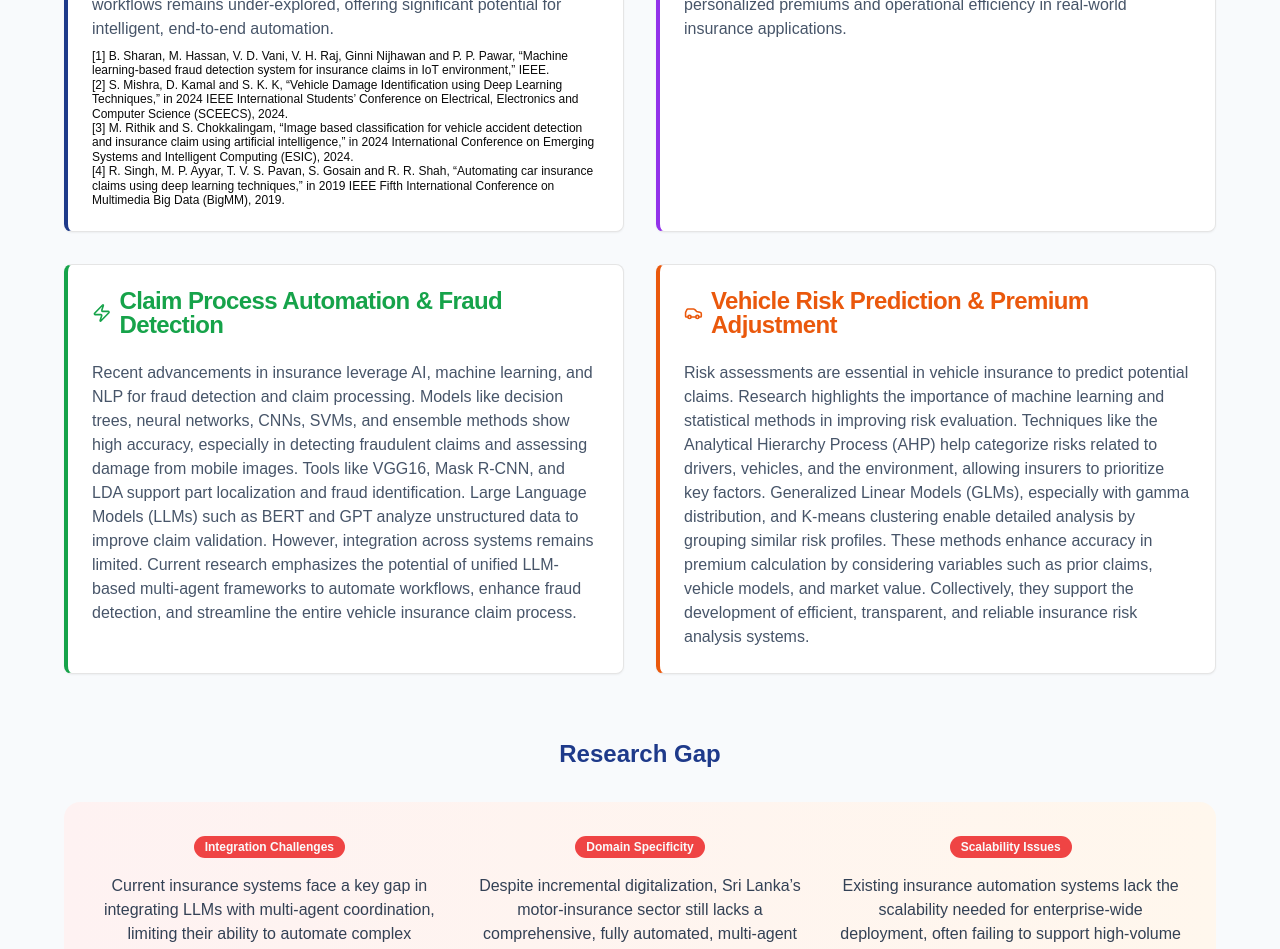
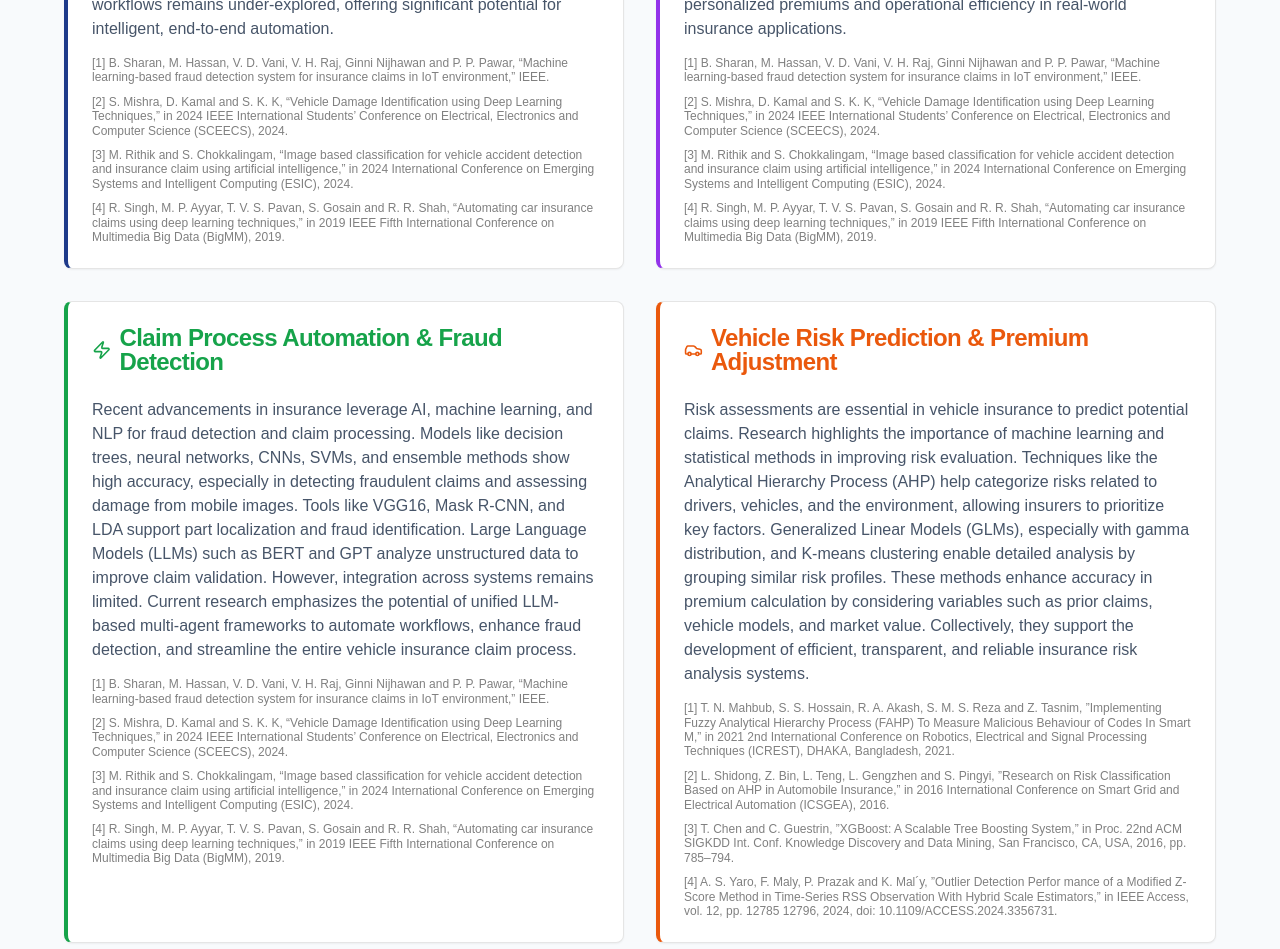
Before and after one commit to Nisal-N-Narasinghe/Research-Website, a Next.js app: page / in a window 1280 px wide. Shown: the part 1560-2509 px from the top of the page. Built offline with nearby package versions, Linux system fonts and the light colour scheme.

Commit message:
Updates literature review section

```diff
--- a/app/page.tsx
+++ b/app/page.tsx
@@ -480,23 +480,24 @@ export default function ResearchWebsite() {
                       style={{
                         fontSize: "0.75rem",
                         lineHeight: "1.2",
-                        paddingTop: "0.5rem",
-
+                        paddingTop: "15px",
+                        listStylePosition: "inside",
+                        color: "#808080",
                       }}
                     >
-                      <li>
+                      <li style={{ marginBottom: "10px" }}>
                         [1] B. Sharan, M. Hassan, V. D. Vani, V. H. Raj, Ginni
                         Nijhawan and P. P. Pawar, “Machine learning-based fraud
                         detection system for insurance claims in IoT
                         environment,” IEEE.
                       </li>
-                      <li>
+                      <li style={{ marginBottom: "10px" }}>
                         [2] S. Mishra, D. Kamal and S. K. K, “Vehicle Damage
                         Identification using Deep Learning Techniques,” in 2024
                         IEEE International Students’ Conference on Electrical,
                         Electronics and Computer Science (SCEECS), 2024.
                       </li>
-                      <li>
+                      <li style={{ marginBottom: "10px" }}>
                         [3] M. Rithik and S. Chokkalingam, “Image based
                         classification for vehicle accident detection and
                         insurance claim using artificial intelligence,” in 2024
@@ -537,6 +538,41 @@ export default function ResearchWebsite() {
                       optimizing personalized premiums and operational
                       efficiency in real-world insurance applications.
                     </p>
+                    <ul
+                      style={{
+                        fontSize: "0.75rem",
+                        lineHeight: "1.2",
+                        paddingTop: "15px",
+                        listStylePosition: "inside",
+                        color: "#808080",
+                      }}
+                    >
+                      <li style={{ marginBottom: "10px" }}>
+                        [1] B. Sharan, M. Hassan, V. D. Vani, V. H. Raj, Ginni
+                        Nijhawan and P. P. Pawar, “Machine learning-based fraud
+                        detection system for insurance claims in IoT
+                        environment,” IEEE.
+                      </li>
+                      <li style={{ marginBottom: "10px" }}>
+                        [2] S. Mishra, D. Kamal and S. K. K, “Vehicle Damage
+                        Identification using Deep Learning Techniques,” in 2024
+                        IEEE International Students’ Conference on Electrical,
+                        Electronics and Computer Science (SCEECS), 2024.
+                      </li>
+                      <li style={{ marginBottom: "10px" }}>
+                        [3] M. Rithik and S. Chokkalingam, “Image based
+                        classification for vehicle accident detection and
+                        insurance claim using artificial intelligence,” in 2024
+                        International Conference on Emerging Systems and
+                        Intelligent Computing (ESIC), 2024.
+                      </li>
+                      <li>
+                        [4] R. Singh, M. P. Ayyar, T. V. S. Pavan, S. Gosain and
+                        R. R. Shah, “Automating car insurance claims using deep
+                        learning techniques,” in 2019 IEEE Fifth International
+                        Conference on Multimedia Big Data (BigMM), 2019.
+                      </li>
+                    </ul>
                   </CardContent>
                 </Card>
 
@@ -564,6 +600,41 @@ export default function ResearchWebsite() {
                       workflows, enhance fraud detection, and streamline the
                       entire vehicle insurance claim process.
                     </p>
+                    <ul
+                      style={{
+                        fontSize: "0.75rem",
+                        lineHeight: "1.2",
+                        paddingTop: "15px",
+                        listStylePosition: "inside",
+                        color: "#808080",
+                      }}
+                    >
+                      <li style={{ marginBottom: "10px" }}>
+                        [1] B. Sharan, M. Hassan, V. D. Vani, V. H. Raj, Ginni
+                        Nijhawan and P. P. Pawar, “Machine learning-based fraud
+                        detection system for insurance claims in IoT
+                        environment,” IEEE.
+                      </li>
+                      <li style={{ marginBottom: "10px" }}>
+                        [2] S. Mishra, D. Kamal and S. K. K, “Vehicle Damage
+                        Identification using Deep Learning Techniques,” in 2024
+                        IEEE International Students’ Conference on Electrical,
+                        Electronics and Computer Science (SCEECS), 2024.
+                      </li>
+                      <li style={{ marginBottom: "10px" }}>
+                        [3] M. Rithik and S. Chokkalingam, “Image based
+                        classification for vehicle accident detection and
+                        insurance claim using artificial intelligence,” in 2024
+                        International Conference on Emerging Systems and
+                        Intelligent Computing (ESIC), 2024.
+                      </li>
+                      <li>
+                        [4] R. Singh, M. P. Ayyar, T. V. S. Pavan, S. Gosain and
+                        R. R. Shah, “Automating car insurance claims using deep
+                        learning techniques,” in 2019 IEEE Fifth International
+                        Conference on Multimedia Big Data (BigMM), 2019.
+                      </li>
+                    </ul>
                   </CardContent>
                 </Card>
 
@@ -591,6 +662,43 @@ export default function ResearchWebsite() {
                       support the development of efficient, transparent, and
                       reliable insurance risk analysis systems.
                     </p>
+                    <ul
+                      style={{
+                        fontSize: "0.75rem",
+                        lineHeight: "1.2",
+                        paddingTop: "15px",
+                        listStylePosition: "inside",
+                        color: "#808080",
+                      }}
+                    >
+                      <li style={{ marginBottom: "10px" }}>
+                        [1] T. N. Mahbub, S. S. Hossain, R. A. Akash, S. M. S.
+                        Reza and Z. Tasnim, ”Implementing Fuzzy Analytical
+                        Hierarchy Process (FAHP) To Measure Malicious Behaviour
+                        of Codes In Smart M,” in 2021 2nd International
+                        Conference on Robotics, Electrical and Signal Processing
+                        Techniques (ICREST), DHAKA, Bangladesh, 2021.
+                      </li>
+                      <li style={{ marginBottom: "10px" }}>
+                        [2] L. Shidong, Z. Bin, L. Teng, L. Gengzhen and S.
+                        Pingyi, ”Research on Risk Classification Based on AHP in
+                        Automobile Insurance,” in 2016 International Conference
+                        on Smart Grid and Electrical Automation (ICSGEA), 2016.
+                      </li>
+                      <li style={{ marginBottom: "10px" }}>
+                        [3] T. Chen and C. Guestrin, ”XGBoost: A Scalable Tree
+                        Boosting System,” in Proc. 22nd ACM SIGKDD Int. Conf.
+                        Knowledge Discovery and Data Mining, San Francisco, CA,
+                        USA, 2016, pp. 785–794.
+                      </li>
+                      <li>
+                        [4] A. S. Yaro, F. Maly, P. Prazak and K. Mal´y,
+                        ”Outlier Detection Perfor mance of a Modified Z-Score
+                        Method in Time-Series RSS Observation With Hybrid Scale
+                        Estimators,” in IEEE Access, vol. 12, pp. 12785 12796,
+                        2024, doi: 10.1109/ACCESS.2024.3356731.
+                      </li>
+                    </ul>
                   </CardContent>
                 </Card>
               </div>
```
